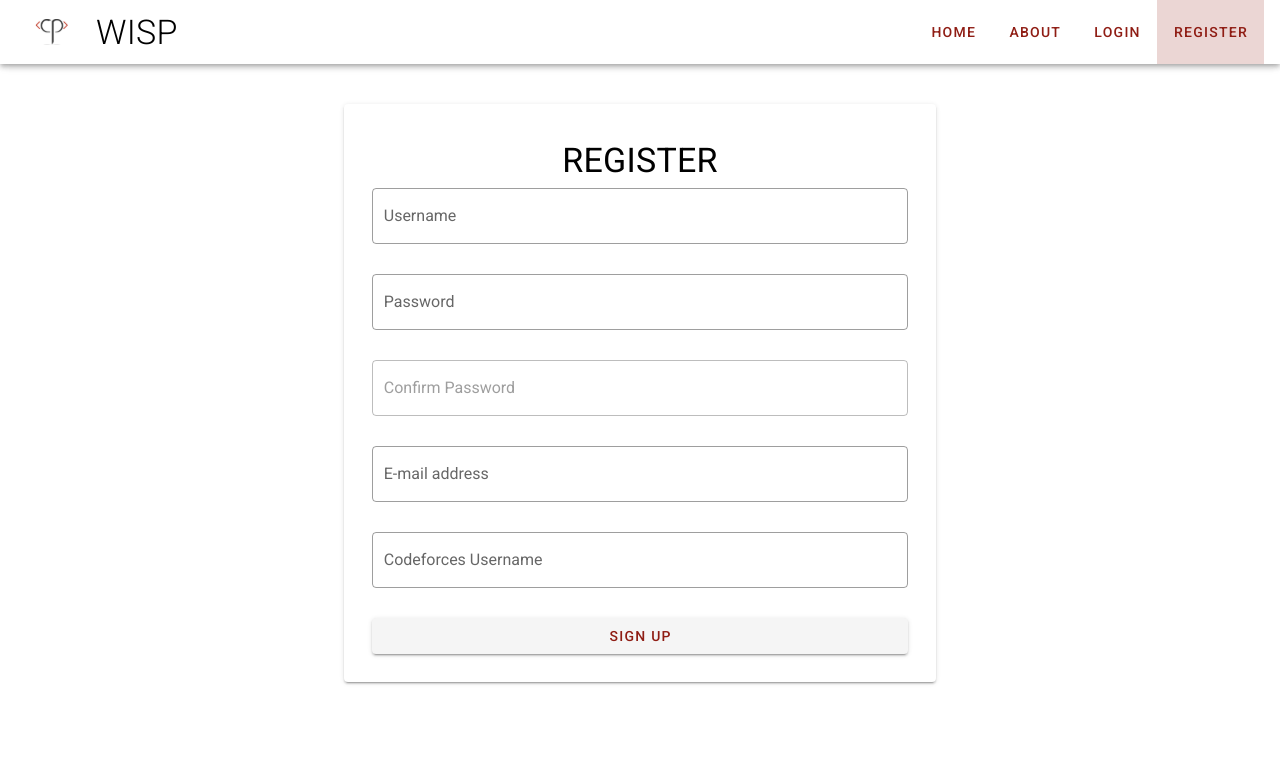
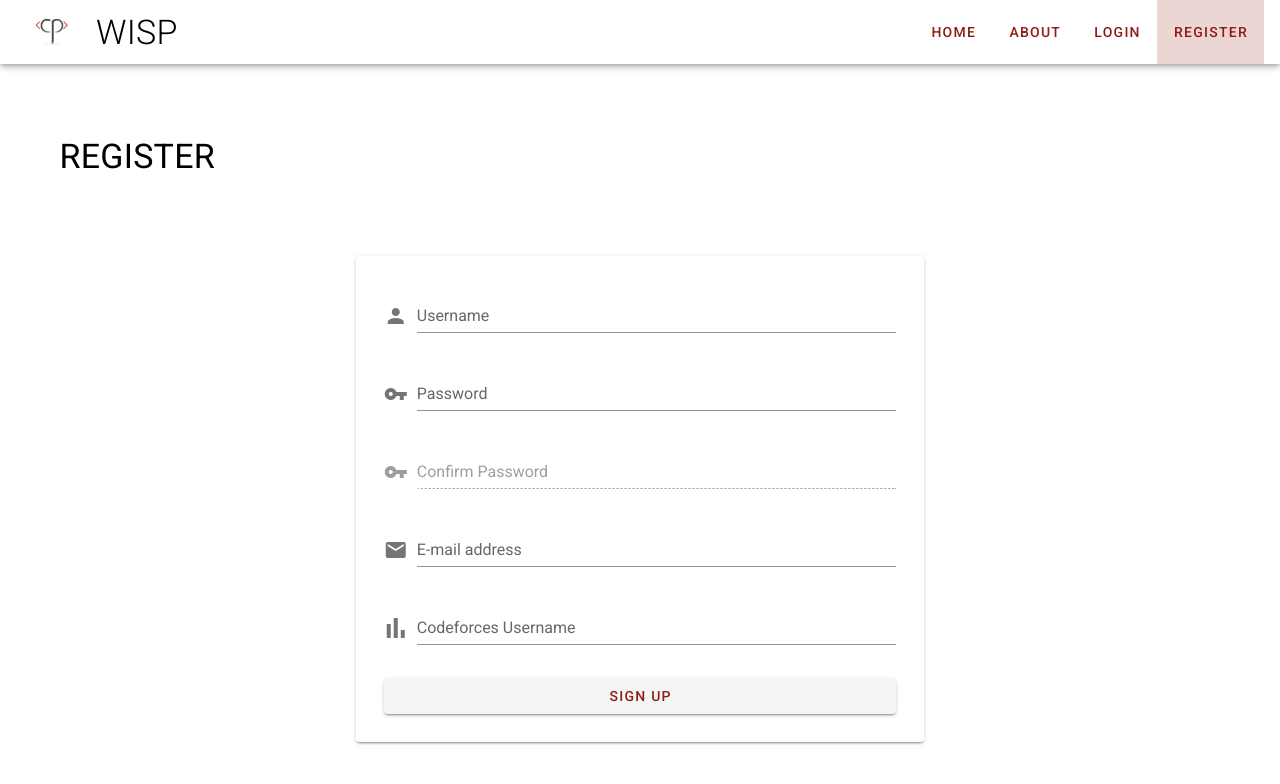
Before and after one commit to competemcgill/wisp-ui, a Vue app: page /signup in a window 1280 px wide. Shown: the top 784 px of the page. Built offline with nearby package versions, Linux system fonts and the light colour scheme.

Commit message:
Change signup view

```diff
--- a/src/views/SignUp/index.vue
+++ b/src/views/SignUp/index.vue
@@ -2,64 +2,66 @@
 <template>
   <div class="signup">
     <v-container class="my-5">
-      <v-layout row>
-        <v-flex xs12 sm6 offset-sm3>
-          <v-card>
+      <h1 class="my-5 display-1 black--text text-uppercase text-xs-center">
+        Register
+      </h1>
+      <v-row class="my-5 py-5" justify="center" align="center">
+        <v-col cols="12" sm="6" class="my-5 py-5">
+          <v-card >
             <v-card-text>
-              <v-container>
-                <form>
-                  <v-row justify="center" align="center">
-                    <h1 class="my-5 display-1 black--text text-uppercase">Register</h1>
-                  </v-row>
+              <v-container >
                   <v-text-field
+                    class="mb-3"
                     name="username"
                     label="Username"
                     id="username"
                     v-model="user.username"
                     type="username"
-                    outlined
+                    prepend-icon="mdi-account"
                     required>
                   </v-text-field>
                   <v-text-field
+                    class="mb-3"
                     name="password"
                     label="Password"
                     id="password"
                     v-model="user.password"
                     type="password"
-                    outlined
+                    prepend-icon="mdi-key"
                     required>
                   </v-text-field>
                   <v-text-field
+                    class="mb-3"
                     name="confirmPassword"
                     label="Confirm Password"
                     id="confirmPassword"
                     :rules="passwordRules"
                     type="password"
-                    outlined
                     :disabled="user.password.length<=0"
+                    prepend-icon="mdi-key"
                     required>
                   </v-text-field>
                   <v-text-field
+                    class="mb-3"
                     name="email"
                     label="E-mail address"
                     id="email"
                     v-model="user.email"
                     :rules="emailRules"
                     type="email"
-                    outlined
+                    prepend-icon="mdi-email"
                     required>
                   </v-text-field>
                   <v-text-field
+                    class="mb-3"
                     name="codeforcesUsername"
                     label="Codeforces Username"
                     id="codeforcesUsername"
                     v-model="user.codeforcesUsername"
                     type="username"
-                    outlined
+                    prepend-icon="mdi-poll"
                     required>
                   </v-text-field>
-                  <v-row justify="center" align="center" >
-                    <v-col cols="12" >
                   <v-btn
                     block
                     @click="signup"
@@ -67,20 +69,18 @@
                     type="submit"
                   >Sign up
                   </v-btn>
-                    </v-col>
-                  </v-row>
-                </form>
               </v-container>
             </v-card-text>
           </v-card>
-        </v-flex>
-      </v-layout>
+        </v-col>
+      </v-row>
     </v-container>
   </div>
 </template>
 
 <script>
   import { api } from "@/gateways/wisp-api";
+  import { eventBus } from "@/store/eventBus";
 
   export default {
     name: "SignUp",
@@ -128,9 +128,9 @@
             password: this.user.password
           });
 
-          console.log("hello");
           this.$store.dispatch("setToken", data.token);
-          this.$store.dispatch("setUser", data);
+          this.$store.dispatch("setUser", data.user);
+          eventBus.$emit("LOGIN_SUCCESS");
           this.$router.push("/dashboard");
         } catch (err) {
           this.error = err.response.data.message;
```
Lines whose indentation alone changed are shown as unchanged.
